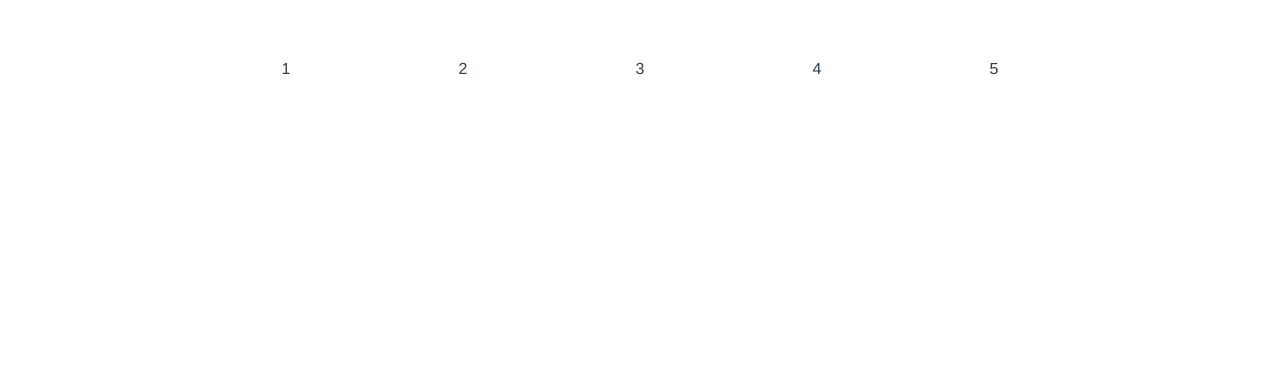
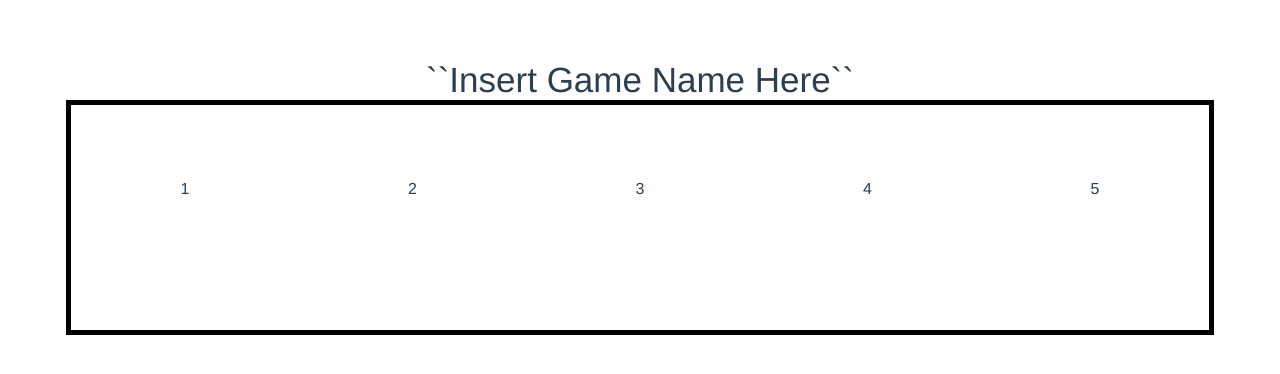
Before and after one commit to jrmc-07/demo-game, a Vue app in the folder frontend/: page / in a window 1280 px wide. Shown: the top 374 px of the page. Built offline with nearby package versions, Linux system fonts and the light colour scheme; no server answers.

Commit message:
Added a README and made a border.

```diff
--- a/frontend/src/App.vue
+++ b/frontend/src/App.vue
@@ -1,7 +1,5 @@
 <template>
   <div id="app">
-    <!-- <img alt="Vue logo" src="./assets/logo.png"> -->
-    <!-- <HelloWorld msg="Welcome to Your Vue.js App"/> -->
     <demo-game />
   </div>
 </template>
--- a/frontend/src/components/Block.vue
+++ b/frontend/src/components/Block.vue
@@ -1,8 +1,12 @@
 <template>
-    <div class="block"> {{number}}
-        <div v-if="player" :style="levelStyle">
-            <p v-text="player.name"></p>
+    <div class="block">
+        <div v-if="player">
+            {{number}}
+            <div v-if="player" :style="levelStyle">
+                <p v-text="player.name"></p>
+            </div>
         </div>
+        <div v-else class="number"> {{number}} </div>
     </div>
 </template>
 
@@ -19,9 +23,9 @@ export default {
             required: true,
         }
     },
-    data() {
+    data: function() {
         return {
-            style_bordered: 'border: 5px black solid',
+            style_bordered: 'height: 100px; border: 5px black solid',
         }
     },
     computed: {
@@ -30,13 +34,13 @@ export default {
                 case "CO":
                     return `
                         ${this.style_bordered};
-                        background-color:${this.player.color};
+                        background-color: ${this.player.color};
                     `;
                 case "BX":
                     return this.style_bordered;
                 case "RE":
                 default:
-                    return "border: 5px #ced6e2 solid";
+                    return "border: 5px gray solid";
             }
         }
     }
@@ -45,8 +49,12 @@ export default {
 
 <style scoped>
 .block {
-    height: 100px;
-    width: 150px;
+    height: 150px;
+    width: 200px;
     margin: auto;
 }
+.number {
+    align-items: center;
+    margin-top: 75px;
+}
 </style>
--- a/frontend/src/views/DemoGame.vue
+++ b/frontend/src/views/DemoGame.vue
@@ -1,10 +1,13 @@
 <template>
-    <div class="flex-container block-container">
+    <div>
+        <div class="title"> ``Insert Game Name Here`` </div>
+        <div class="grid-container">
             <div v-for="i in players.length + 5" :key="i">
                 <block v-if="getPositionPlayer(i)"
                     :player="getPositionPlayer(i).fields"
                     :number="i" />
                 <block v-else :number="i" />
+            </div>
         </div>
     </div>
 </template>
@@ -18,7 +21,7 @@ export default {
     components: {
         Block,
     },
-    data() {
+    data: function() {
         return {
             players: [],
         }
@@ -28,34 +31,35 @@ export default {
             return this.players.find(x => x.fields.position === position);
         },
         async getPlayersData() {
-            try {
-                const response = await axios.get("http://10.160.170.212:8000/game/api-players");
+            const api = "http://127.0.0.1:8000/game/api-players";
+            await axios.get(api)
+                .then((response) => {
                     this.players = response.data;
+                }).catch((err) => {
+                    alert('Something went wrong while requesting for the data. ' + err.message );
+                });
             setTimeout(() => {
                 this.getPlayersData();
             }, 500);
-            } catch(err) {
-                alert('Something went wrong while requesting for the data. ' + err.message );
-                // console.log( err.response.status );
-            }
-        }
         },
-    mounted() {
+    },
+    mounted: function() {
         this.getPlayersData();
     }
 }
 </script>
 
 <style scoped>
-.flex-container {
-    display: flex;
-    flex-direction: row;
-    flex-wrap: wrap;
-    justify-content: space-around;
+.title {
+    font-size: 35px;
+}
+
+.grid-container {
+    display: grid;
+    grid-template-columns: repeat(5, 1fr);
+    border: 5px #000000 solid;
+    width: 90%;
+    margin: auto;
     align-items: center;
 }
-.block-container {
-    width: 70%;
-    margin: auto;
-}
 </style>
```
Also changed, not shown: 1 other file (tests, documents, lock files or other folders). Lines whose indentation alone changed are shown as unchanged.
